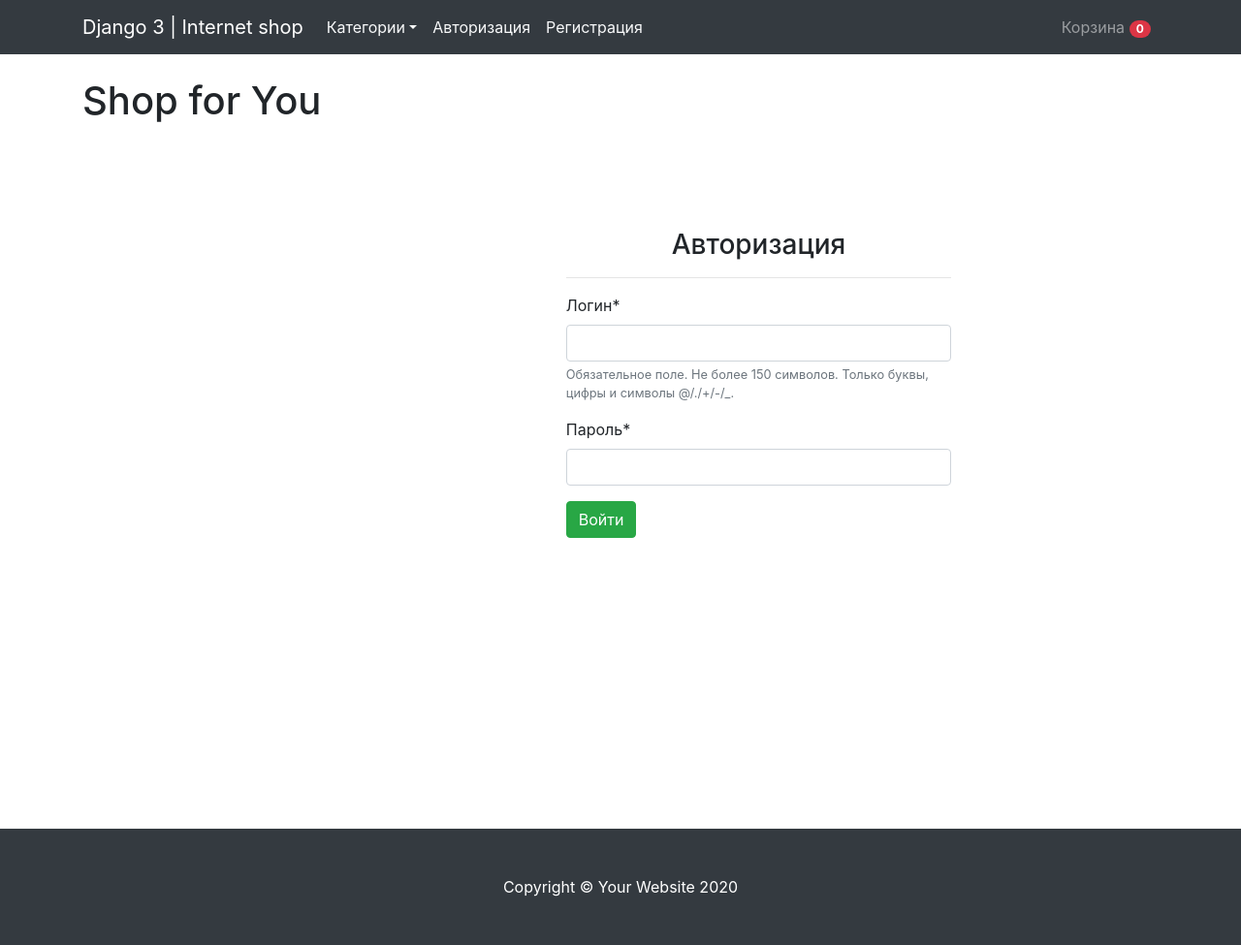
After one commit to Rybak-a87/practice_django_internet_shop_update_v2, a Django app: page /login/ in a window 1280 px wide. The commit adds this page. Shown: the whole page at 97% size. Run offline with Django 3.2, Linux system fonts and the light colour scheme; data comes from the database, SQL or seed files in the repository; both versions use the stored data as it was after the commit; some libraries are stand-ins or nearby versions.

Commit message:
lesson-4

```diff
--- a/notes_for_me.txt
+++ b/notes_for_me.txt
@@ -108,3 +108,5 @@ python manage.py test
 2. Рефакторинг (часть 2)
 
 3. Расширяем navbar
+
+4. Авторизация (Django user authorization)
--- a/shop/mainapp/forms.py
+++ b/shop/mainapp/forms.py
@@ -1,5 +1,5 @@
 from django import forms
-
+from django.contrib.auth.models import User
 
 from .models import Order
 
@@ -17,3 +17,31 @@ class OrderForm(forms.ModelForm):
             "first_name", "last_name", "phone",
             "address", "buying_type", "order_date", "comment"
         )
+
+
+class LoginForm(forms.ModelForm):
+    password = forms.CharField(widget=forms.PasswordInput)    # для скрытия пароля при вводе (звездочки)
+
+    def __init__(self, *args, **kwargs):
+        super().__init__(*args, **kwargs)    # переопределение класса из родительского класса
+        self.fields["username"].label = "Логин"
+        self.fields["password"].label = "Пароль"
+
+    def clean(self):    # проверка логина и пароля
+        username = self.cleaned_data["username"]    # cleaned_data - данные их заполненной формы
+        password = self.cleaned_data["password"]    # cleaned_data - данные их заполненной формы
+        if not User.objects.filter(username=username).exists():
+            raise forms.ValidationError(f"Пользователь с именем {username} не найден")
+
+        user = User.objects.filter(username=username).first()
+        if user:
+            if not user.check_password(password):
+                raise forms.ValidationError(f"Неверный пароль")
+        return self.cleaned_data
+
+    class Meta:
+        model = User
+        fields = (
+            "username",
+            "password"
+        )
--- a/shop/mainapp/urls.py
+++ b/shop/mainapp/urls.py
@@ -15,4 +15,5 @@ urlpatterns = [
     path("change-qty/<str:slug>/", views.ChangeQTYView.as_view(), name="change_qty"),
     path("checkout/", views.CheckoutView.as_view(), name="checkout"),
     path("make-order/", views.MakeOrderView.as_view(), name="make_order"),
+    path("login/", views.LoginView.as_view(), name="login"),
 ]
--- a/shop/mainapp/views.py
+++ b/shop/mainapp/views.py
@@ -3,10 +3,11 @@ from django.shortcuts import render
 from django.contrib import messages    # выводит информацию о каких либо осуществленных действиях
 from django.http import HttpResponseRedirect    # для перенаправления
 from django.views.generic import DetailView, View
+from django.contrib.auth import authenticate, login
 
 from .models import Product, Category, Customer, Cart, CartProduct
 from .mixins import CartMixin     # должет первый по порядку наследоватся
-from .forms import OrderForm
+from .forms import OrderForm, LoginForm
 from .utils import recalc_cart
 
 
@@ -136,3 +137,26 @@ class MakeOrderView(CartMixin, View):
             messages.add_message(request, messages.INFO, "Спасибо за заказ. Менеджер с Вами свяжется.")
             return HttpResponseRedirect("/")
         return HttpResponseRedirect("/checkout/")
+
+
+class LoginView(CartMixin, View):
+    def get(self, request, *args, **kwargs):    #get - для отрисовки формы
+        form = LoginForm(request.POST or None)
+        categories = Category.objects.all()
+        context = {
+            "form": form,
+            "categories": categories,
+            "cart": self.cart
+        }
+        return render(request, "mainapp/login.html", context)
+
+    def post(self, request, *args, **kwargs):    # post - для отправки данных в форму
+        form = LoginForm(request.POST or None)
+        if form.is_valid():
+            username = form.cleaned_data["username"]    # забираем логин и пароль
+            password = form.cleaned_data["password"]
+            user = authenticate(username=username, password=password)    # авторизация
+            if user:
+                login(request, user)    # залогинитmься
+                return HttpResponseRedirect("/")
+        return render(request, "mainapp/login.html", {"form": form, "cart": self.cart})
--- a/shop/templates/base/base.html
+++ b/shop/templates/base/base.html
@@ -46,7 +46,7 @@
 
           {% if not request.user.is_authenticated %}
             <li>
-              <a href="#" class="nav-link text-light">Авторизация</a>
+              <a href="{% url 'mainapp:login' %}" class="nav-link text-light">Авторизация</a>
             </li>
             <li>
               <a href="#" class="nav-link text-light">Регистрация</a>
--- /dev/null
+++ b/shop/templates/mainapp/login.html
@@ -0,0 +1,19 @@
+{% extends "base/base.html" %}
+{% load crispy_forms_tags %}
+
+{% block content %}
+
+<div class="row" style="margin-bottom:300px; margin-top:180px;">
+    <div class="col-md-6 offset-md-3">
+        <h3 class="text-center">Авторизация</h3>
+        <hr>
+        <form action="" method="POST">
+            {% csrf_token %}
+            {{ form|crispy }}
+            <input type="submit" class="btn btn-success" value="Войти">
+
+        </form>
+    </div>
+</div>
+
+{% endblock content %}
```
Also changed, not shown: shop/db.sqlite3.
